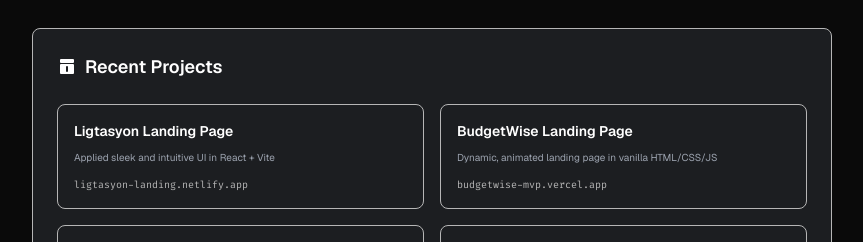
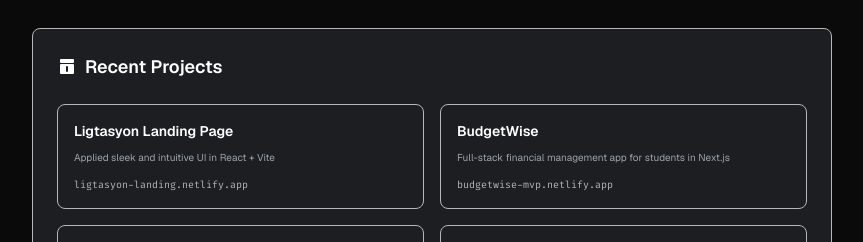
Before and after one commit to ceejt/Third-Portfolio, a React (Create React App) app: page / in a window 1280 px wide. Shown: the part 1300-1542 px from the top of the page, without its empty margins (0-863 px from the left). Built offline with nearby package versions, Linux system fonts and the light colour scheme.

Commit message:
Switched main budgetwise app.

```diff
--- a/src/data/portfolioData.js
+++ b/src/data/portfolioData.js
@@ -111,9 +111,10 @@ export const portfolioData = {
       type: "Web App",
     },
     {
-      title: "BudgetWise Landing Page",
-      description: "Dynamic, animated landing page in vanilla HTML/CSS/JS",
-      url: "budgetwise-mvp.vercel.app",
+      title: "BudgetWise",
+      description:
+        "Full-stack financial management app for students in Next.js",
+      url: "budgetwise-mvp.netlify.app",
       type: "Website",
     },
     {
```
